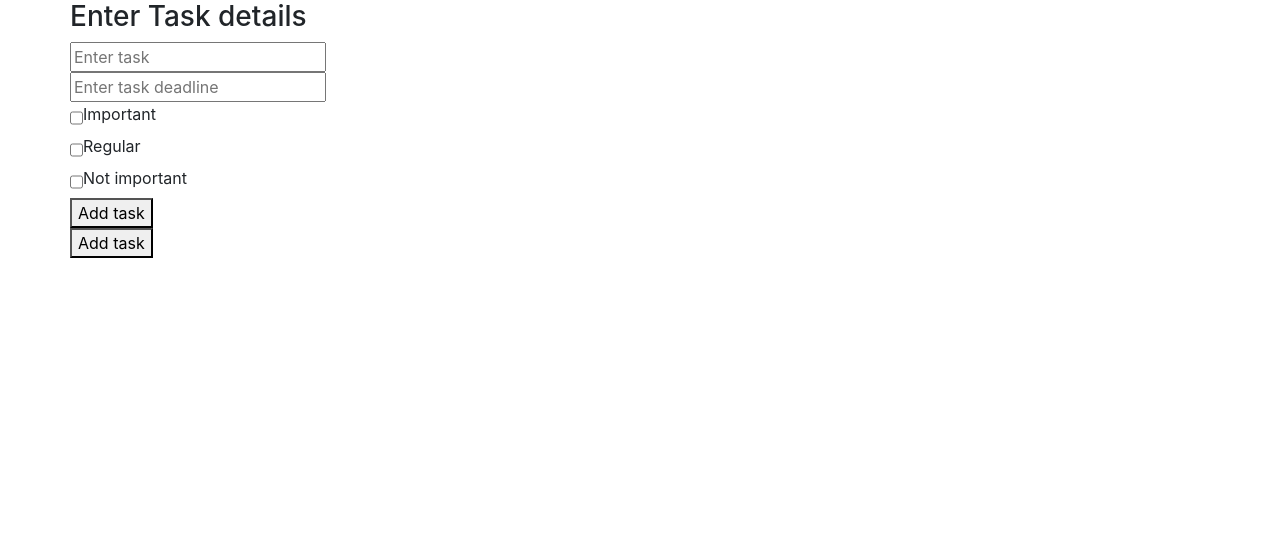
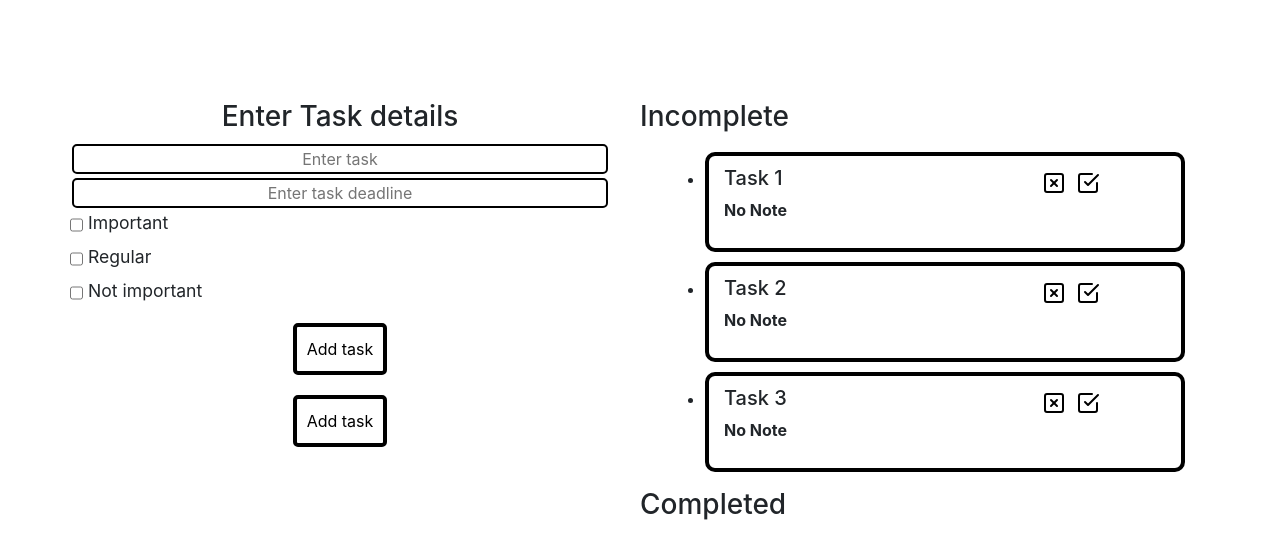
Before and after one commit to OnyHoque/ToDoList-VueJS, a plain HTML site: page index.html in a window 1280 px wide. Drawn offline with nearby package versions, Linux system fonts and the light colour scheme.

Commit message:
02/11/2021:20:09:02.69

```diff
--- a/app.js
+++ b/app.js
@@ -9,7 +9,14 @@ const app = {
       option1: false,
       option2: false,
       option3: false,
-      tasks: [],
+      tasks: [
+        { name: "Task 1", note: "No Note", classType: "green", id: 0},
+        { name: "Task 2", note: "No Note", classType: "orange", id: 1},
+        { name: "Task 3", note: "No Note", classType: "red", id: 2},
+      ],
+      tasks_complete: [
+
+      ],
     };
   },
   methods: {
@@ -24,22 +31,32 @@ const app = {
       }
       this.tasks.push({
         name: this.taskName,
-        importance: this.taskDeadline,
-        classtype: classValue,
+        note: this.taskDeadline,
+        classType: classValue,
+        id: this.tasks.length,
       });
 
-      this.taskName = "";
-      this.taskDeadline = "";
-      this.option1 = false;
-      this.option2 = false;
-      this.option3 = false;
+      // this.taskName = "";
+      // this.taskDeadline = "";
+      // this.option1 = false;
+      // this.option2 = false;
+      // this.option3 = false;
       this.addClass();
     },
     addClass() {
-      var list = document.getElementsByTagName("li");
+      var list = document.getElementsByClassName("incomplete_li");
       for (var i = 0; i < list.length; i++) {
         var task = this.tasks[i];
-        list[i].classList.add(task.classtype);
+        console.log("id: "+task.id+"  color: "+task.classType);
+        list[i].classList.add( task.classType );
+      }
+    },
+    addCompleteClass(){
+      var list = document.getElementsByClassName("complete_li");
+      for (var i = 0; i < list.length; i++) {
+        var task = this.tasks_complete[i];
+        console.log("id: "+task.id+"  color: "+task.classType);
+        list[i].classList.add( task.classType );
       }
     },
     check1(e) {
@@ -54,6 +71,27 @@ const app = {
       this.option1 = false;
       this.option2 = false;
     },
+    deleteTask(j){
+      this.tasks.splice(j,1);
+      for(var i = 0; i < this.tasks.length; ++i){
+        this.tasks[i].id = i;
+      }
+    },
+    deleteCompleteTask(j){
+      this.tasks_complete.splice(j,1);
+      for(var i = 0; i < this.tasks_complete.length; ++i){
+        this.tasks_complete[i].id = i;
+      }
+    },
+    completeTask(j){
+      var task = this.tasks[j];
+      this.tasks.splice(j,1);
+      this.tasks_complete.push(task);
+      for(var i = 0; i < this.tasks.length; ++i){
+        this.tasks[i].id = i;
+      }
+      this.addCompleteClass();
+    },
   },
 };
 
--- a/index.html
+++ b/index.html
@@ -19,55 +19,96 @@
   </head>
   <body>
     <div id="vue-app">
-      <div id="vue-app">
       <div class="container">
         <div class="row">
-            <div class="col">
-              <div class="row">
+          <div class="col input-column">
+            <div class="row justify-content-center">
               <h3>Enter Task details</h3>
             </div>
-              <div class="row">
+            <div class="row text-input">
               <input v-model="taskName" placeholder="Enter task" />
             </div>
-              <div class="row">
+            <div class="row text-input">
+              <input v-model="taskDeadline" placeholder="Enter task deadline" />
+            </div>
+            <div class="row checkbox-input">
               <input
-                  v-model="taskDeadline"
-                  placeholder="Enter task deadline"
+                type="checkbox"
+                id="checkbox"
+                v-model="option1"
+                @change="check1($event)"
               />
-              </div>
-              <div class="row">
-                <input type="checkbox" id="checkbox" v-model="option1" @change="check1($event)"/>
               <label for="checkbox">Important</label>
             </div>
-              <div class="row">
-                <input type="checkbox" id="checkbox" v-model="option2" @change="check2($event)"/>
+            <div class="row checkbox-input">
+              <input
+                type="checkbox"
+                id="checkbox"
+                v-model="option2"
+                @change="check2($event)"
+              />
               <label for="checkbox">Regular</label>
             </div>
-              <div class="row">
-                <input type="checkbox" id="checkbox" v-model="option3" @change="check3($event)"/>
-                <label for="checkbox" >Not important</label>
+            <div class="row checkbox-input">
+              <input
+                type="checkbox"
+                id="checkbox"
+                v-model="option3"
+                @change="check3($event)"
+              />
+              <label for="checkbox">Not important</label>
             </div>
-              <div class="row">
+            <div class="row justify-content-center">
               <button v-on:click="addTask">Add task</button>
             </div>
-              <div class="row">
+            <div class="row justify-content-center">
               <button v-on:click="addClass">Add task</button>
             </div>
           </div>
-            <div class="col">
+          <div class="col output-column">
+            <div class="row"><h3>Incomplete</h3></div>
             <ul>
-                <li v-for="task in tasks">
+              <li v-for="task in tasks" class="incomplete_li">
+                <div class="row">
                   <div class="col">
                     <div class="row">
                       <h5>{{task.name}}</h5>
                     </div>
                     <div class="row">
-                      <p>{{task.importance}}</p>
+                      <p>{{task.note}}</p>
+                    </div>
+                  </div>
+                  <div class="col">
+                    <button v-on:click="deleteTask(task.id);">
+                      <img class="img1" src="x-square.svg" />
+                    </button>
+                    <button v-on:click="completeTask(task.id);">
+                      <img class="img2" src="check-square.svg" />
+                    </button>
                   </div>
                 </div>
               </li>
             </ul>
+            <div class="row"><h3>Completed</h3></div>
+            <ul>
+              <li v-for="task_complete in tasks_complete" class="complete_li">
+                <div class="row">
+                  <div class="col">
+                    <div class="row">
+                      <h5>{{task_complete.name}}</h5>
                     </div>
+                    <div class="row">
+                      <p>{{task_complete.note}}</p>
+                    </div>
+                  </div>
+                  <div class="col">
+                    <button v-on:click="deleteCompleteTask(task_complete.id);">
+                      <img class="img1" src="x-square.svg" />
+                    </button>
+                  </div>
+                </div>
+              </li>
+            </ul>
           </div>
         </div>
       </div>
--- a/style.css
+++ b/style.css
@@ -1,11 +1,86 @@
+.body{
+    background: #F3F3F3;
+}
+
+
 .red{
-    background-color: red;
+    background-color: rgb(255, 100, 100);
 }
 
 .green{
-    background-color: greenyellow;
+    background-color: rgb(100, 255, 100);
 }
 
 .orange{
-    background-color: orange;
+    background-color: rgb(255, 166, 0);
 }
+
+#vue-app{
+    margin-top: 100px;
+}
+
+.input-column div{
+    width: 100%;
+    text-align: center;
+}
+
+.text-input input{
+    width: 100%;
+    height: auto;
+    text-align: center;
+    margin: 2px;
+    border: 2px solid black;
+    border-radius: 5px;
+}
+
+.checkbox-input input{
+    height: 30px;
+    margin-right: 5px;
+}
+
+.checkbox-input label{
+    font-size: 1.1rem;
+}
+
+.input-column button{
+    background: white;
+    border: 4px solid black;
+    padding: 10px;
+    margin: 10px;
+    border-radius: 5px;
+}
+
+.input-column button:hover{
+    background: #eeeeee;
+}
+
+.output-column button{
+    border: none;
+    margin: 0;
+    padding: 0;
+    width: fit-content;
+}
+
+button img{
+    background: white;
+    padding: 0;
+    border: 5px solid white;
+}
+
+.img1:hover{
+    border: 5px solid red;
+}
+.img2:hover{
+    border: 5px solid green;
+}
+
+li{
+    text-align: center;
+    font-weight: 700;
+    font-stretch: 1.1;
+    margin: 10px;
+    padding: 10px;
+    padding-left: 30px;
+    border-radius: 10px;
+    border: 4px solid black;
+}
```
Also changed, not shown: check-square.svg (added), x-square.svg (added). Lines whose indentation alone changed are shown as unchanged.
